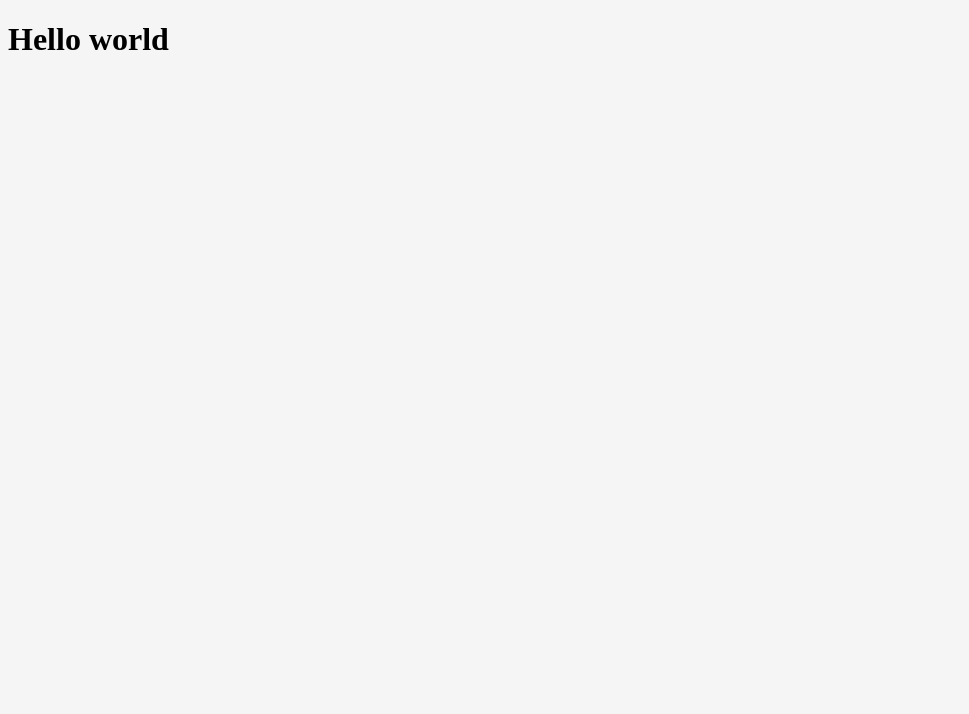
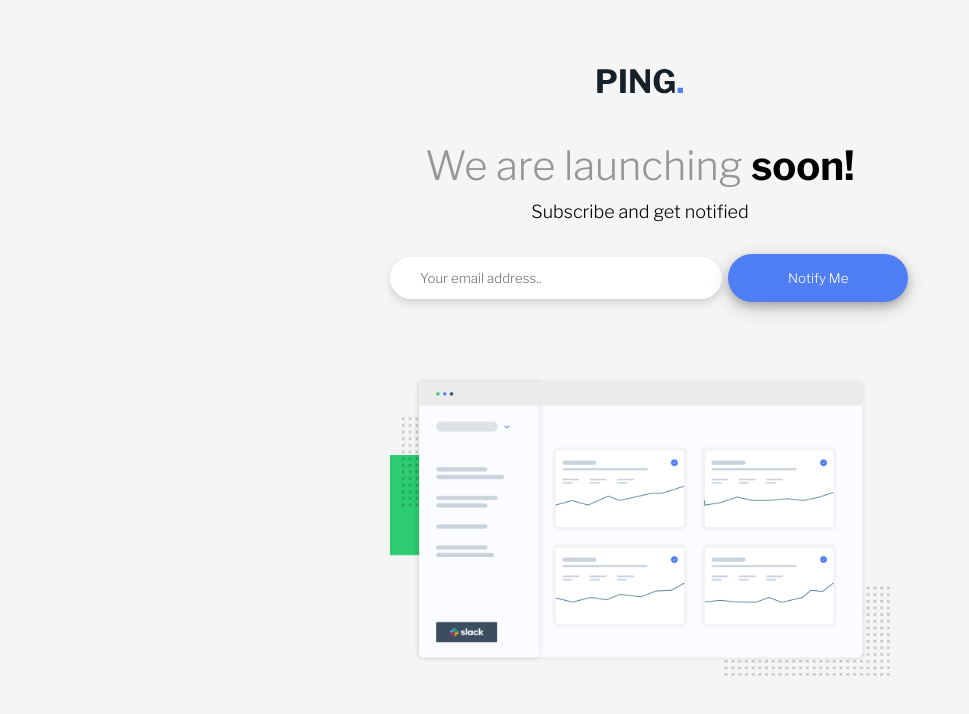
Before and after one commit to Jb-1998/Ping-coming-soon-page, a plain HTML site: page index.html in a window 1280 px wide. Shown: the whole page, without its empty margins (0-969 px from the left). Drawn offline with nearby package versions, Linux system fonts and the light colour scheme.

Commit message:
initialized form inputs and styles

```diff
--- a/index.html
+++ b/index.html
@@ -7,7 +7,19 @@
     <title>Sample page</title>
   </head>
   <body>
-    <h1>Hello world</h1>
+    <img src="images/logo.svg" onerror="this.src='logo.png'" class="heading1" />
+    <div>
+      <h1>We are launching <span>soon!</span></h1>
+      <h3>Subscribe and get notified</h3>
+    </div>
+
+    <div class="container">
+      <form>
+        <input type="text" placeholder="Your email address.." />
+        <input type="submit" value="Notify Me" />
+      </form>
+    </div>
+    <img src="images/illustration-dashboard.png" class="image1" />
   </body>
   <script src="scripts/scripts.js"></script>
 </html>
--- a/styles/styles.css
+++ b/styles/styles.css
@@ -1,3 +1,88 @@
+@import url("https://fonts.googleapis.com/css2?family=Libre+Franklin:wght@300;600;700&display=swap");
+
 body {
   background-color: whitesmoke;
 }
+
+.heading1 {
+  display: block;
+  padding-top: 60px;
+  margin-left: auto;
+  margin-right: auto;
+}
+
+.image1 {
+  display: block;
+  padding-top: 60px;
+  margin-left: auto;
+  margin-right: auto;
+  width: 500px;
+  height: 300px;
+}
+h1 {
+  font-family: "Libre Franklin", sans-serif;
+  font-weight: 300;
+  text-align: center;
+  font-size: 40px;
+  color: hsl(0, 0%, 59%);
+  padding-top: 20px;
+  margin-bottom: -7px;
+}
+
+span {
+  color: black;
+  font-weight: 700;
+}
+
+h3 {
+  font-family: "Libre Franklin", sans-serif;
+  font-weight: 300;
+  font-size: 18px;
+  text-align: center;
+}
+
+input[type="submit"] {
+  background-color: hsl(223, 87%, 63%);
+  border-radius: 25px;
+  border-style: none;
+  color: white;
+  padding: 16px 60px;
+  margin: 4px 2px;
+  text-decoration: none;
+  cursor: pointer;
+  font-family: "Libre Franklin", sans-serif;
+  font-weight: 300;
+  box-shadow: 0 4px 8px 0 rgba(0, 0, 0, 0.2), 0 6px 20px 0 rgba(0, 0, 0, 0.19);
+}
+
+input[type="submit"]:focus {
+  outline: 25px;
+  background-color: hsl(223, 87%, 30%);
+}
+input[type="submit"]:hover {
+  outline: 25px;
+  background-color: hsl(223, 87%, 58%);
+}
+
+.container {
+  max-width: 600px;
+  margin: auto;
+  padding: 10px;
+}
+input[type="text"] {
+  border-radius: 25px;
+  border-style: none;
+  width: 50%;
+  margin-left: 50px;
+  padding-top: 13px;
+  padding-bottom: 13px;
+  padding-left: 30px;
+  font-family: "Libre Franklin", sans-serif;
+  font-weight: 300;
+  box-shadow: 0 4px 8px 0 rgba(0, 0, 0, 0.15), 0 6px 20px 0 rgba(0, 0, 0, 0);
+  color: hsl(0, 0%, 59%);
+}
+
+input[type="text"]:focus {
+  outline: 25px;
+}
```
Also changed, not shown: images/illustration-dashboard.png (added), images/logo.svg (added).
